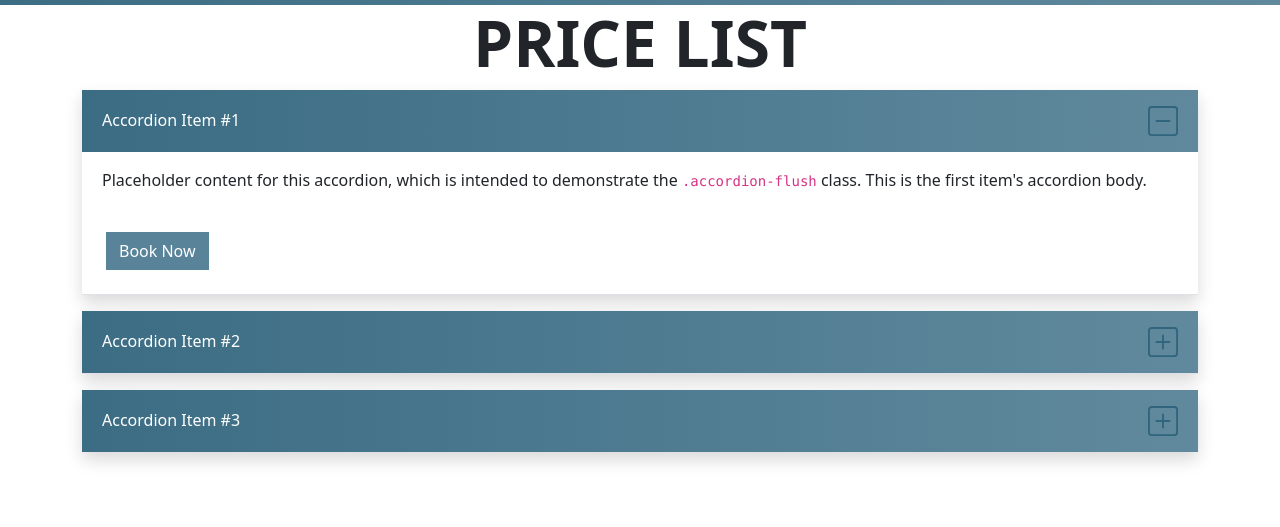
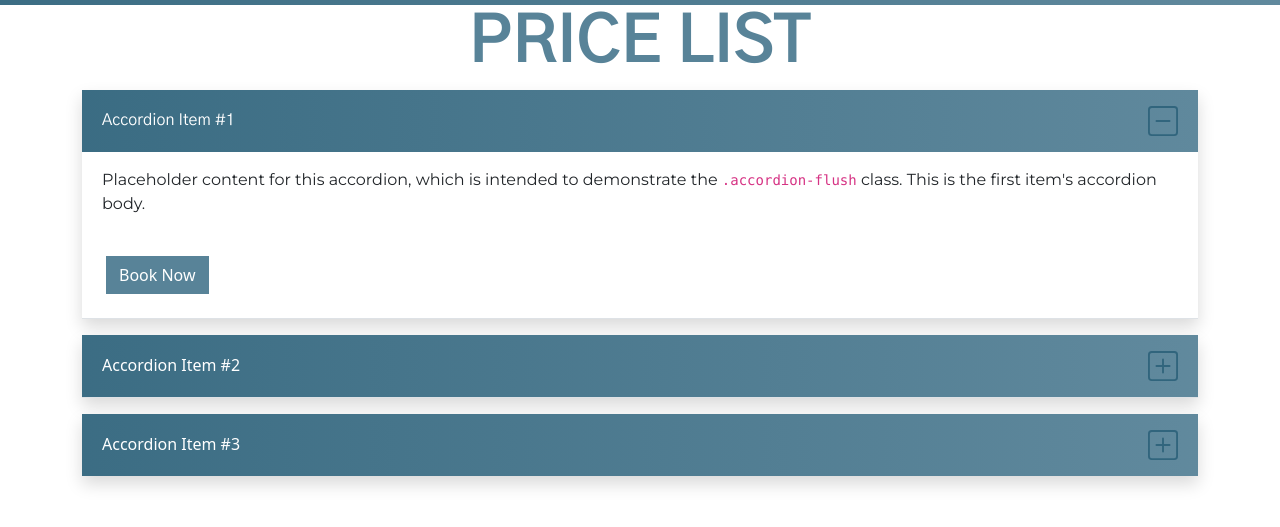
Before and after one commit to theopmw/the-little-treatment-room, a website: page index.html in a window 1280 px wide. Both pictures are taken after a click on the button "Accordion Item #1". Shown: the part 121-648 px from the top of the page. Drawn offline with nearby package versions, Linux system fonts and the light colour scheme.

Commit message:
Refactor _prices.scss and update _buttons.scss

```diff
--- a/index.html
+++ b/index.html
@@ -11,6 +11,11 @@
   <!-- Bootstrap CSS -->
   <!-- <link href="https://cdn.jsdelivr.net/npm/bootstrap@5.2.2/dist/css/bootstrap.min.css" rel="stylesheet"
     integrity="sha384-Zenh87qX5JnK2Jl0vWa8Ck2rdkQ2Bzep5IDxbcnCeuOxjzrPF/et3URy9Bv1WTRi" crossorigin="anonymous"> -->
+
+  <link rel="preconnect" href="https://fonts.googleapis.com">
+  <link rel="preconnect" href="https://fonts.gstatic.com" crossorigin>
+  <link href="https://fonts.googleapis.com/css2?family=Gothic+A1:wght@400;500;700&family=Montserrat&display=swap"
+    rel="stylesheet">
 
 </head>
 
@@ -51,7 +56,7 @@
   <section id="prices" class="pricessection">
     <div class="container">
       <div class="row text-center">
-        <h2 class="display-3 fw-bold text-uppercase">Price List</h2>
+        <h2 class="display-3 fw-bold text-uppercase font-primary">Price List</h2>
       </div>
       <!-- ACCORDION CONTENT -->
 
@@ -59,14 +64,15 @@
         <!-- ACCORDION ITEM 1 -->
         <div class="accordion-item shadow mb-3">
           <h2 class="accordion-header" id="flush-headingOne">
-            <button class="accordion-button collapsed" type="button" data-bs-toggle="collapse"
+            <button class="accordion-button collapsed font-primary" type="button" data-bs-toggle="collapse"
               data-bs-target="#flush-collapseOne" aria-expanded="false" aria-controls="flush-collapseOne">
               Accordion Item #1
             </button>
           </h2>
           <div id="flush-collapseOne" class="accordion-collapse collapse" aria-labelledby="flush-headingOne"
             data-bs-parent="#accordionFlushExample">
-            <div class="accordion-body">Placeholder content for this accordion, which is intended to demonstrate the
+            <div class="accordion-body font-secondary">Placeholder content for this accordion, which is intended to
+              demonstrate the
               <code>.accordion-flush</code> class. This is the first item's accordion body.</div>
             <button type="button" class="btn btn-primary btn-square m-4">Book Now</button>
           </div>
--- a/scss/components/_buttons.scss
+++ b/scss/components/_buttons.scss
@@ -9,8 +9,8 @@
   border-radius: 0;
   color: #fff;
   // background-color: $secondary;
+
+  &:hover {
+    color: #fff;
+  }
 }
-
-// .btn-square:hover {
-//   color: #fff;
-// }
--- a/scss/components/_typography.scss
+++ b/scss/components/_typography.scss
@@ -1,3 +1,16 @@
+@use '../custom' as *;
+
 // DISPLAY 3
 .display-3 {
+  color: $primary;
 }
+
+// FONTS
+
+.font-primary {
+  font-family: 'Gothic A1', sans-serif;
+}
+
+.font-secondary {
+  font-family: 'Montserrat', sans-serif;
+}
--- a/scss/sections/_prices.scss
+++ b/scss/sections/_prices.scss
@@ -3,30 +3,21 @@
 
 .accordion-button {
   @include gradient;
-  color: black;
-}
+  color: #fff !important;
+  // box-shadow: rgba(0, 0, 0, 0.3) 3px 3px 2.6px;
 
-.accordion-button:not(.collapsed) {
+  &:not(.collapsed) {
     color: white !important;
     // REMOVE BOX SHADOW WHEN ACCORDION ITEM IS OPEN
     // box-shadow: none !important;
   }
-
-.accordion-button {
-  color: #fff;
-  // box-shadow: rgba(0, 0, 0, 0.3) 3px 3px 2.6px;
-}
-
   // REMOVE BORDER ON ACORDION BUTTON FOCUS
-.accordion-button:focus {
+  &:focus {
     box-shadow: none;
     border-color: rgba(0, 0, 0, 0.125);
   }
 
-.accordion-button:hover {
+  &:hover {
     box-shadow: rgba(0, 0, 0, 0.3) 3px 3px 2.6px;
   }
-
-.accordion-button:hover {
-  box-shadow: rgba(0, 0, 0, 0.3) 3px 3px 2.6px;
 }
```
Also changed, not shown: assets/css/style.css, 1 other file. Lines whose indentation alone changed are shown as unchanged.
